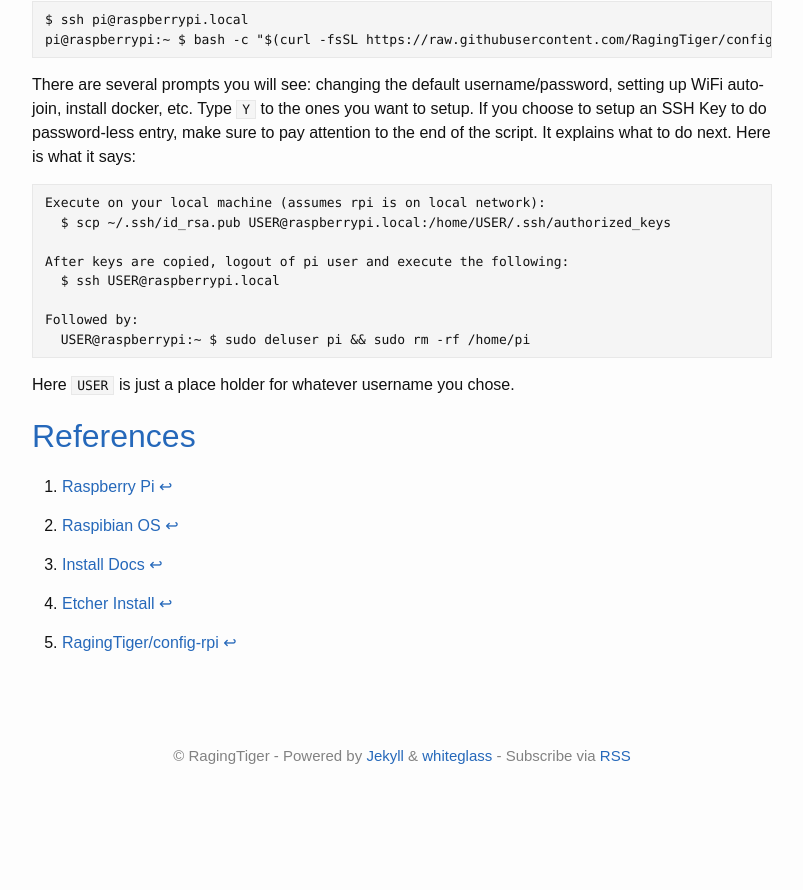
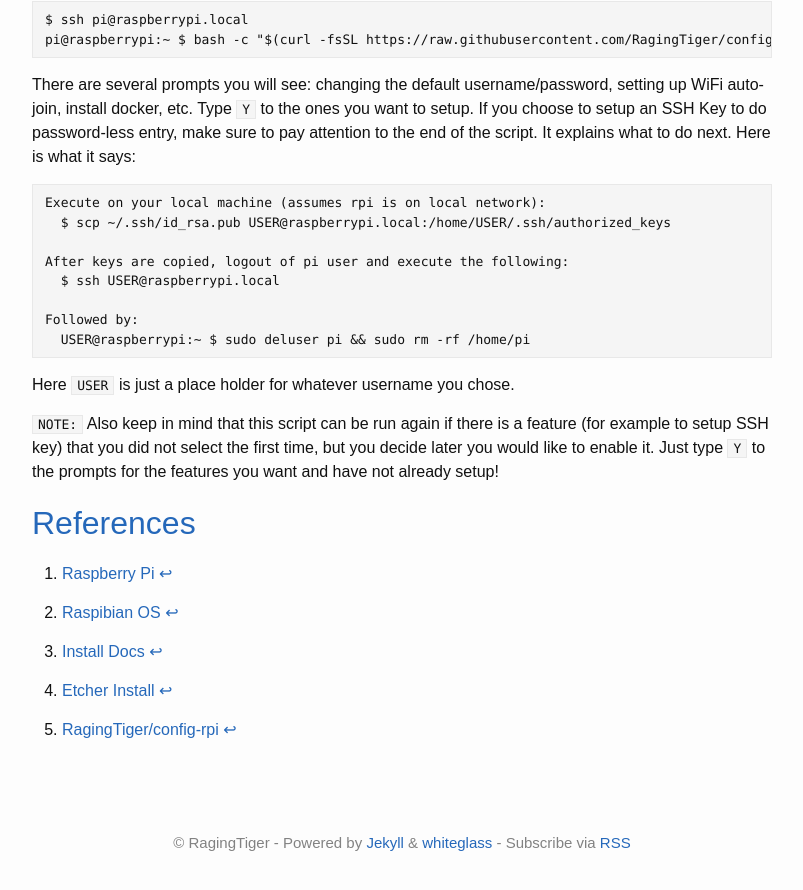
Before and after one commit to RagingTiger/RagingTiger.github.io, a Jekyll site: the page built from _posts/2018-06-19-rpi-init-setup.md, in a window 1280 px wide and 900 px high, scrolled down 3112 px. Shown: the top 890 px of the window, without its empty margins (238-1041 px from the left). Built offline with Jekyll 4.4.1, drawn with Linux system fonts in a browser that asks for light colours; before the commit the page ends 3925 px from its top, so only the background shows below that.

Commit message:
Added instructions on rerunning the setup script

```diff
--- a/_posts/2018-06-19-rpi-init-setup.md
+++ b/_posts/2018-06-19-rpi-init-setup.md
@@ -121,6 +121,11 @@ Followed by:
 
 Here `USER` is just a place holder for whatever username you chose.
 
+`NOTE:` Also keep in mind that this script can be run again if there is a
+feature (for example to setup SSH key) that you did not select the first time,
+but you decide later you would like to enable it. Just type `Y` to the prompts
+for the features you want and have not already setup!
+
 ## <a name="references"></a> [References](#toc)
 [^fn1]: [Raspberry Pi](https://www.raspberrypi.org/)
 [^fn2]: [Raspibian OS](https://www.raspberrypi.org/downloads/raspbian/)
```
